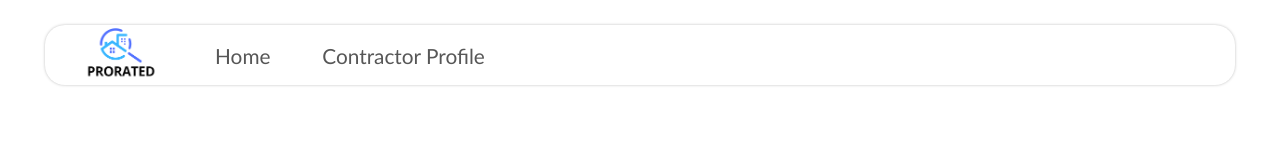
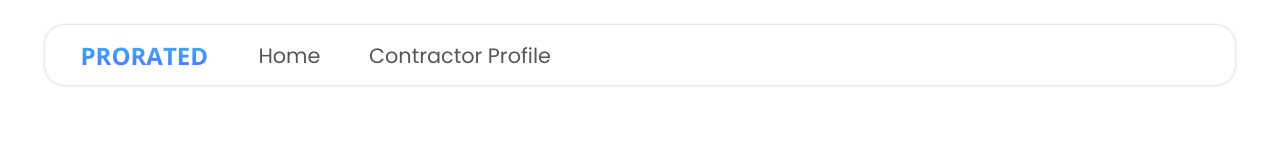
Before and after one commit to lgxxhi/Prorated-Front-End, a React (Create React App) app: page / in a window 1280 px wide. Shown: the top 160 px of the page. Built offline with nearby package versions, Linux system fonts and the light colour scheme.

Commit message:
Nav design

```diff
--- a/src/Components/Navbar.js
+++ b/src/Components/Navbar.js
@@ -7,7 +7,9 @@ function Nav() {
   return (
     <nav className="navbar">
       <div className="navbar__menu">
-        <img src={logo} alt="logo" className="navbar__menu__logo" />
+        <h1 href="/" className="navbar__menu__logo">
+          PRORATED
+        </h1>
         <Link to="/" className="navbar__menu__button">
           Home
         </Link>
--- a/src/Styles/Components/Navbar.scss
+++ b/src/Styles/Components/Navbar.scss
@@ -1,3 +1,13 @@
+@import url(http://fonts.googleapis.com/css?family=Roboto+Slab|Open+Sans:400italic,700italic,400,700);
+
+// Font Variables
+$roboto-slab: 'Roboto Slab', serif;
+$open-sans: 'Open Sans', sans-serif;
+
+@import url('https://fonts.googleapis.com/css2?family=Open+Sans:wght@700&display=swap');
+
+$logo: 'Open Sans', sans-serif;
+
 .navbar{
     display: flex;
     justify-content: center;
@@ -12,8 +22,11 @@
         box-shadow: 0px 0px 3px rgb(191, 191, 191);
         border-radius: 20px;
         &__logo{
-            height: 55px;
             margin: 0% 1% 0% 3%;
+            font-family: $logo;
+            background: -webkit-linear-gradient(#38B6FF, #5271FF);
+            -webkit-background-clip: text;
+            -webkit-text-fill-color: transparent;
         }
         &__button{
             display: flex;
--- a/src/Styles/Global.scss
+++ b/src/Styles/Global.scss
@@ -4,13 +4,14 @@
 @use 'Components/ServiceCard.scss';
 @use 'Components/Navbar.scss';
 
-@font-face {
-    font-family: "";
-    src: url("");
-}
+@import url('https://fonts.googleapis.com/css2?family=Poppins:wght@100;200;300;400;500;700;800&display=swap');
+
+// Font Variables
+$main: 'Poppins', sans-serif;
+
 
 body{
-    font-family:'Gill Sans', 'Gill Sans MT', Calibri, 'Trebuchet MS', sans-serif;
+    font-family: $main;
 }
 /** Global settings for the project should be coded here. Like
 pre-defined app colors, main fonts, secondary fonts, or
```
